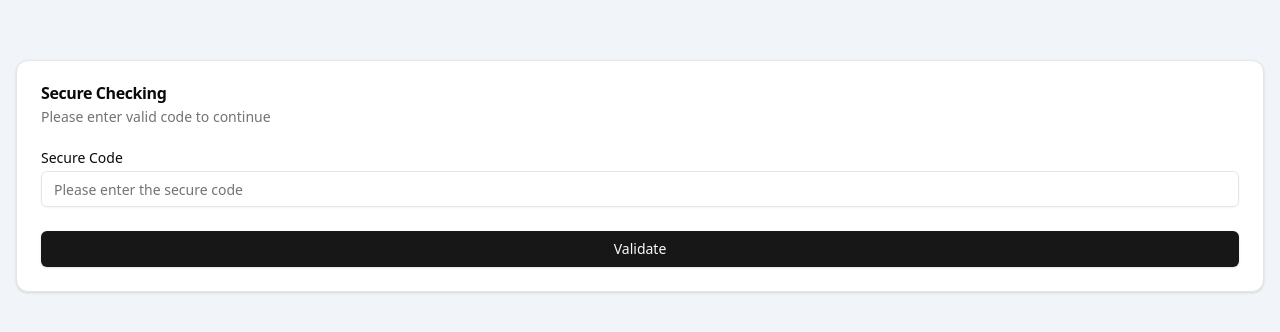
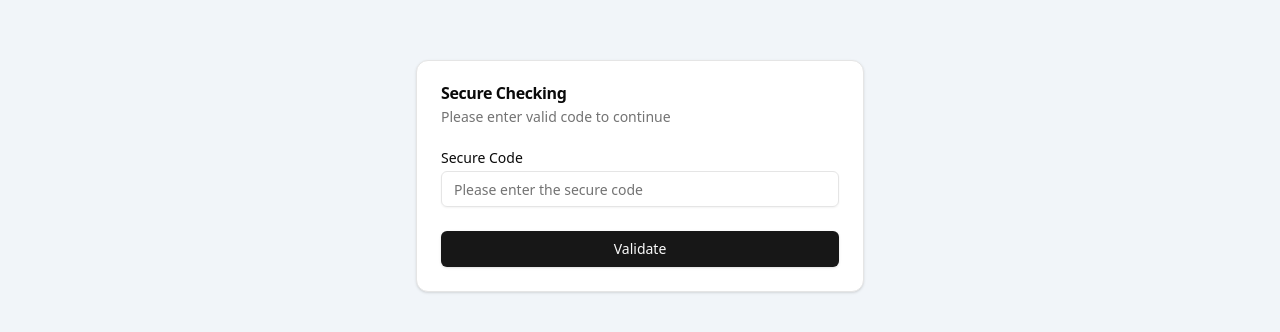
Before and after one commit to nadahasni-dot/presensi-skuy, a React (Vite) app: page / in a window 1280 px wide. Shown: the part 224-556 px from the top of the page. Built offline with nearby package versions, Linux system fonts and the light colour scheme; no server answers.

Commit message:
fix: styling secure check component

```diff
--- a/src/components/SecureCheck/index.tsx
+++ b/src/components/SecureCheck/index.tsx
@@ -1,5 +1,4 @@
 import React from "react";
-import Container from "../Container";
 import { Button } from "../ui/button";
 import {
   Card,
@@ -36,9 +35,9 @@ export default function SecureCheck({ onCheck }: Readonly<SecureCheckProps>) {
   };
 
   return (
-    <Container className="flex bg-slate-100 min-h-screen flex-col justify-center">
+    <main className="bg-primary flex bg-slate-100 p-4 min-h-screen w-full  flex-col justify-center">
       <form onSubmit={validateCode}>
-        <Card>
+        <Card className="max-w-md mx-auto">
           <CardHeader>
             <CardTitle>Secure Checking</CardTitle>
             <CardDescription>
@@ -65,6 +64,6 @@ export default function SecureCheck({ onCheck }: Readonly<SecureCheckProps>) {
           </CardFooter>
         </Card>
       </form>
-    </Container>
+    </main>
   );
 }
```
